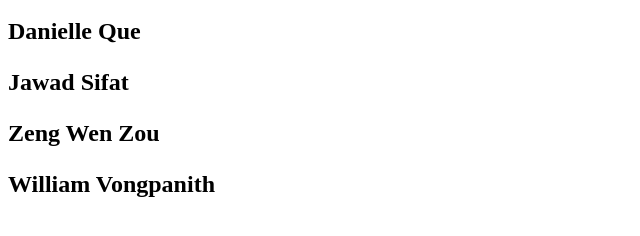
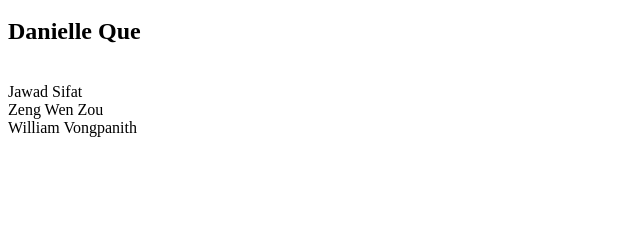
Before and after one commit to danielle-que/web, a plain HTML site: page index.html in a window 1280 px wide. Shown: the part 48-284 px from the top of the page, without its empty margins (0-640 px from the left). Drawn offline with Linux system fonts and the light colour scheme.

Commit message:
Update index.html

```diff
--- a/index.html
+++ b/index.html
@@ -8,12 +8,9 @@ HW02 -- Publishio!
 <!DOCTYPE>
 <html>
 <h1> The Carrots </h1>
-<h2> Danielle Que
-    <body>
-        <p> Jawad Sifat </p>
-        <p> Zeng Wen Zou </p>
-        <p> William Vongpanith </p>
-    </body>
-</h2>
+<h2> Danielle Que </h2>
+<br> Jawad Sifat
+<br> Zeng Wen Zou
+<br> William Vongpanith
 <title> Boink </title>
 </html>
```
